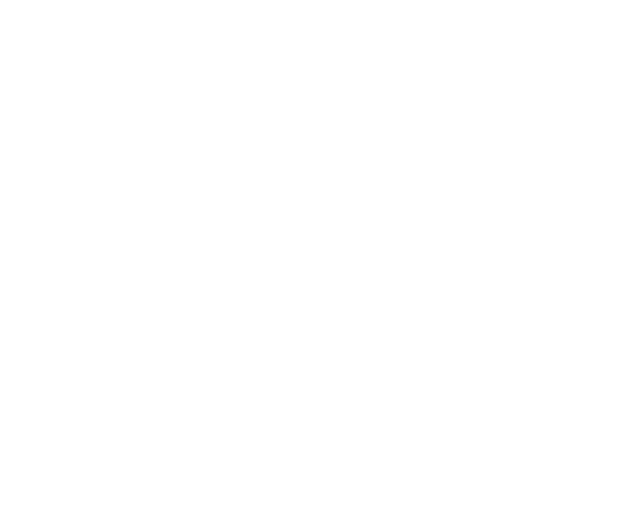
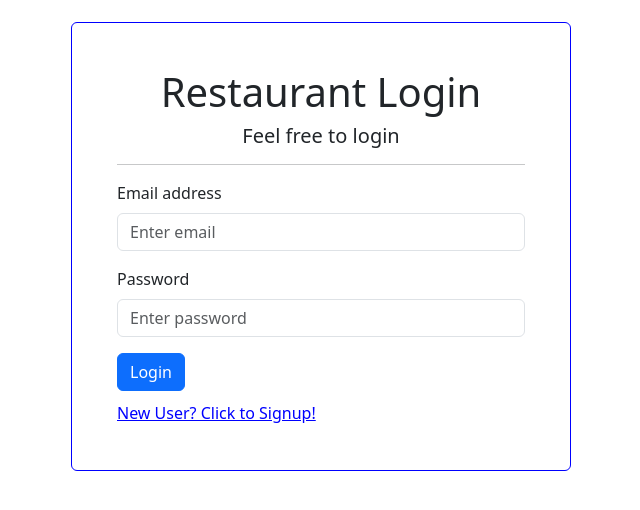
Before and after one commit to developwizard/restaurant-ui, an Angular app: page /login in a window 1280 px wide. Shown: the top 510 px of the page, without its empty margins (319-959 px from the left). Built offline with nearby package versions, Linux system fonts and the light colour scheme.

Commit message:
Implemented login feature

```diff
--- a/src/app/app.module.ts
+++ b/src/app/app.module.ts
@@ -12,13 +12,12 @@ import {AppRoutingModule} from "./app-routing.module";
 
 @NgModule({
   declarations: [
-    AppComponent,
-    LoginComponent,
-    SignupComponent
+    AppComponent
   ],
     imports: [
       AppRoutingModule,
       BrowserModule,
+      LoginComponent,
       HttpClientModule,
       RestaurantDashboardComponent,
       RouterModule,
--- a/src/app/login/login.component.html
+++ b/src/app/login/login.component.html
@@ -7,19 +7,18 @@
           <h5>Feel free to login</h5>
           <hr>
         </div>
-        <form>
+        <form [formGroup]="loginForm" (ngSubmit)="onLogin()">
           <div class="mb-3">
             <label for="emailInput" class="form-label">Email address</label>
-            <input type="email" class="form-control" id="emailInput" aria-describedby="emailHelp">
-            <div id="emailHelp" class="form-text">We'll never share your email with anyone else.</div>
+            <input formControlName="email" placeholder="Enter email" type="email" class="form-control" id="emailInput" aria-describedby="emailHelp">
           </div>
           <div class="mb-3">
             <label for="passwordInput" class="form-label">Password</label>
-            <input type="password" class="form-control" id="passwordInput">
+            <input formControlName="password" placeholder="Enter password" type="password" class="form-control" id="passwordInput">
           </div>
           <button type="submit" class="btn btn-primary">Login</button>
         </form>
-        <a routerLink="/signup">New User? Click to Signup!</a>
+        <a style="color: blue; margin-top: 10px" routerLink="/signup">New User? Click to Signup!</a>
       </div>
     </div>
   </div>
--- a/src/app/login/login.component.ts
+++ b/src/app/login/login.component.ts
@@ -1,10 +1,49 @@
-import {Component} from '@angular/core';
+import {Component, OnInit} from '@angular/core';
+import {Router, RouterModule} from "@angular/router";
+import {FormBuilder, FormGroup, ReactiveFormsModule} from "@angular/forms";
+import {HttpClient} from "@angular/common/http";
 
 @Component({
   selector: 'app-login',
   templateUrl: './login.component.html',
-  styleUrls: ['./login.component.css']
+  styleUrls: ['./login.component.css'],
+  standalone: true,
+  imports: [
+    RouterModule,
+    ReactiveFormsModule
+  ]
 })
-export class LoginComponent {
+export class LoginComponent implements OnInit {
+  loginForm!: FormGroup;
 
+  constructor(private formBuilder: FormBuilder,
+              private _http: HttpClient,
+              private router: Router) {
+  }
+
+  ngOnInit(): void {
+    this.loginForm = this.formBuilder.group({
+      email: [''],
+      password: ['']
+    });
+  }
+
+  onLogin() {
+    this._http.get<any>("http://localhost:3000/signup")
+      .subscribe(res => {
+        const user = res.find((u: any) => {
+          return u.email === this.loginForm.value.email
+            && u.password === this.loginForm.value.password;
+        });
+        if (user) {
+          alert("Login successfully");
+          this.loginForm.reset();
+          this.router.navigate(['restaurant']);
+        } else {
+          alert("User not found");
+        }
+      }, _ => {
+        alert("Something went wrong");
+      });
+  }
 }
```
